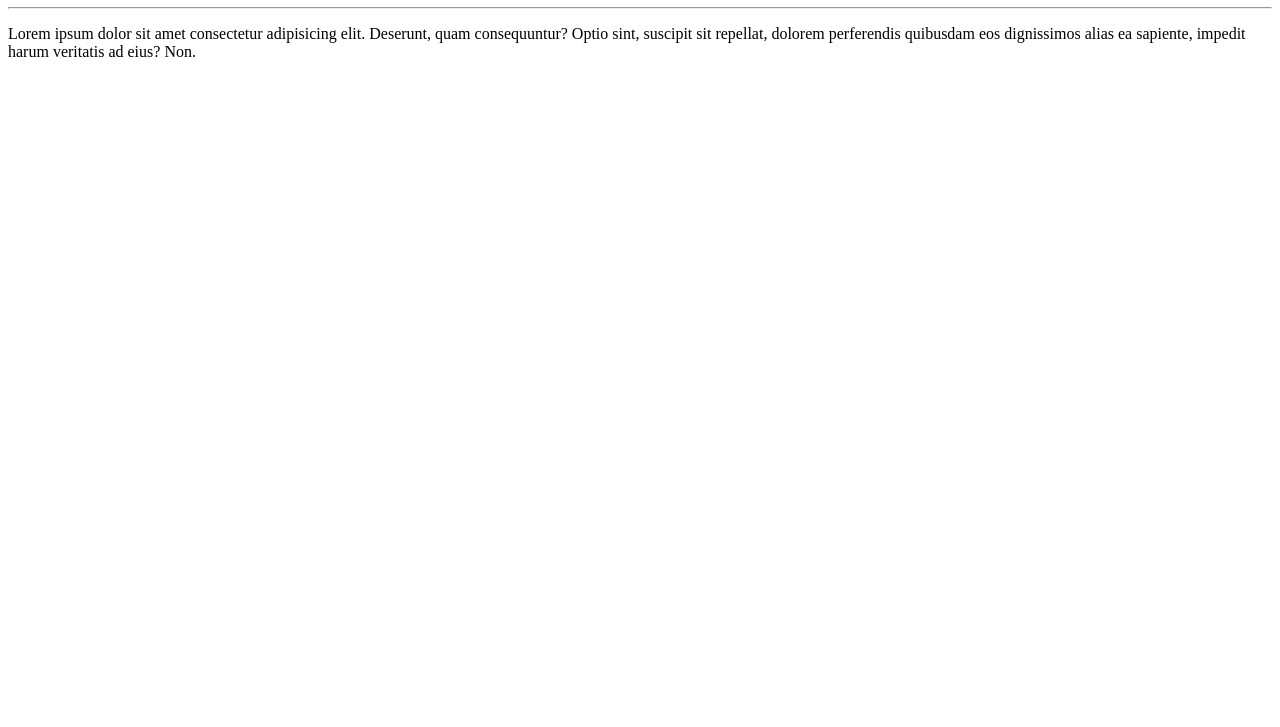
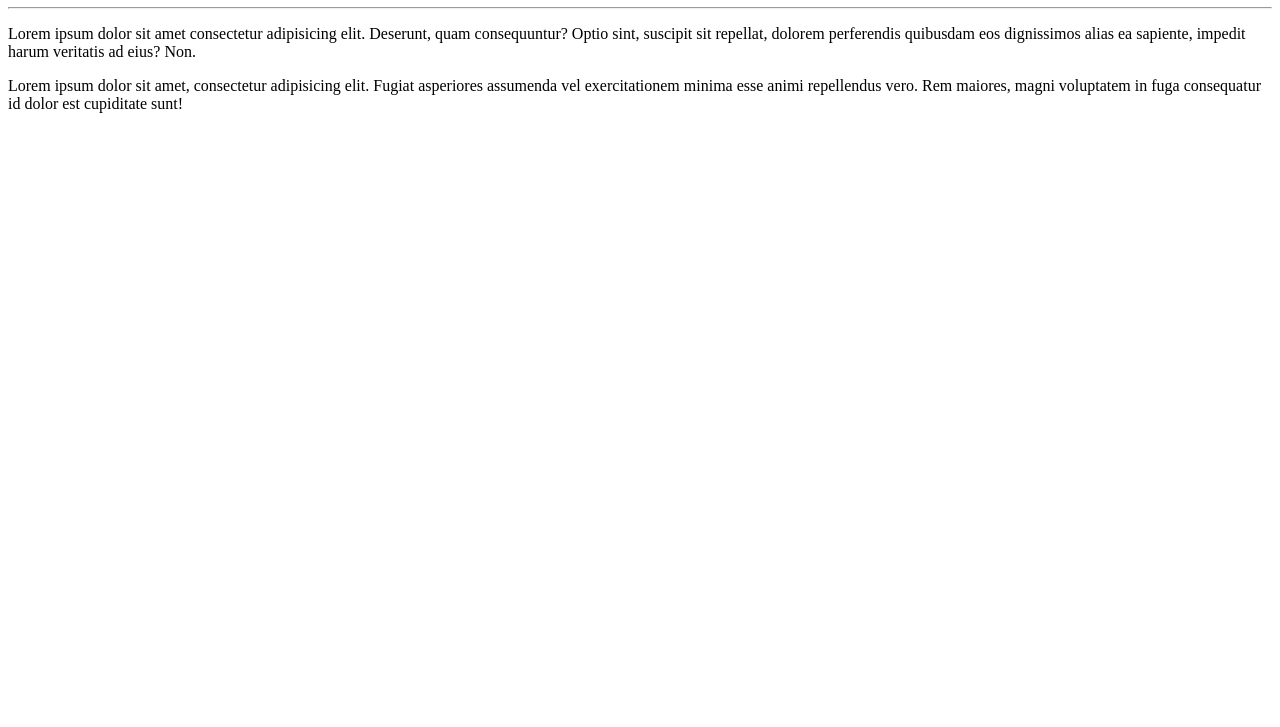
Before and after one commit to samuellcardoso/Ola-Mundo, a plain HTML site: page site-exemplo/index.html in a window 1280 px wide. Shown: the part 73-800 px from the top of the page. Drawn offline with Linux system fonts and the light colour scheme.

Commit message:
adicionei um parágrafo

```diff
--- a/site-exemplo/index.html
+++ b/site-exemplo/index.html
@@ -9,5 +9,6 @@
     <h1>Olá, Mundo!</h1>
     <hr>
     <p>Lorem ipsum dolor sit amet consectetur adipisicing elit. Deserunt, quam consequuntur? Optio sint, suscipit sit repellat, dolorem perferendis quibusdam eos dignissimos alias ea sapiente, impedit harum veritatis ad eius? Non.</p>
+    <p>Lorem ipsum dolor sit amet, consectetur adipisicing elit. Fugiat asperiores assumenda vel exercitationem minima esse animi repellendus vero. Rem maiores, magni voluptatem in fuga consequatur id dolor est cupiditate sunt!</p>
 </body>
 </html>
```
